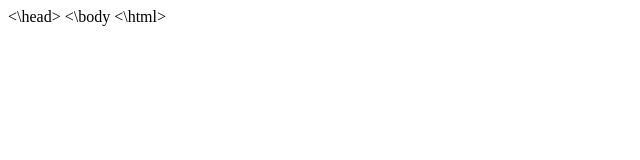
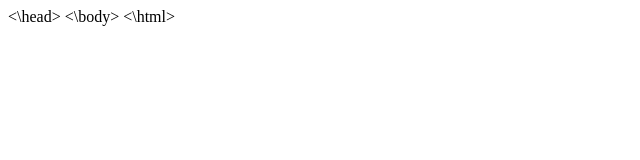
Before and after one commit to MuatazMohammed/TestRepo, a plain HTML site: page index.html in a window 1280 px wide. Shown: the full height of the page, 0-640 px from the left. Drawn offline with Linux system fonts and the light colour scheme.

Commit message:
Update index.html

```diff
--- a/index.html
+++ b/index.html
@@ -2,5 +2,5 @@
   <head>
   <\head>
   <body>
-  <\body
+  <\body>
 <\html>
```
